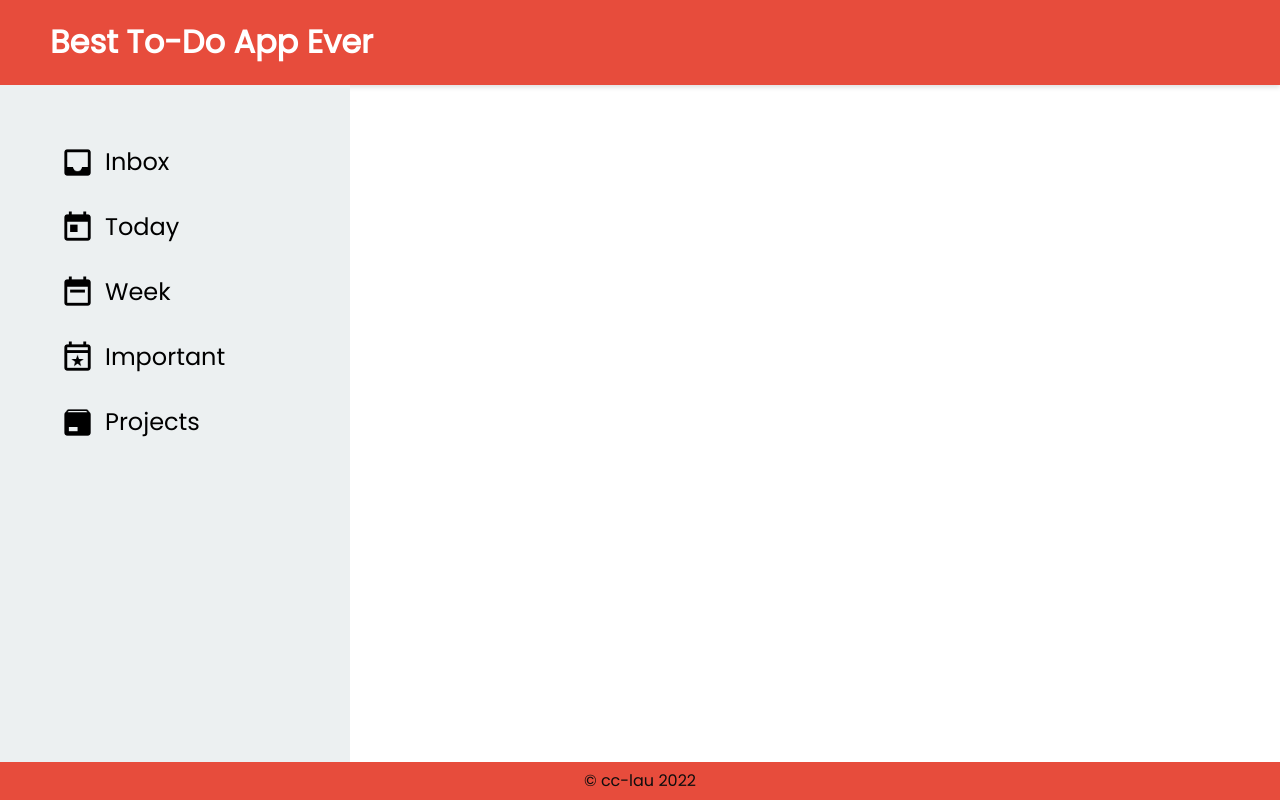
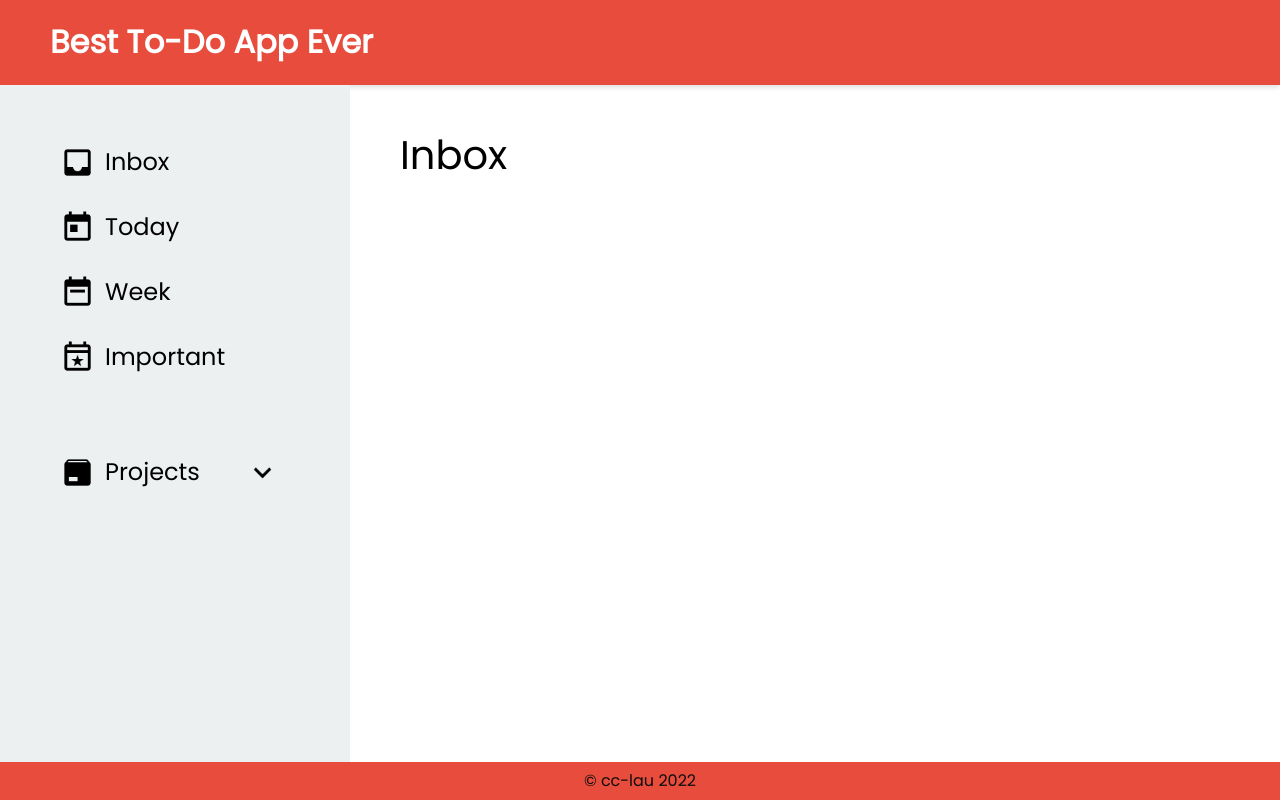
Before and after one commit to cc-lau/todo-list, a website built with webpack: page dist/index.html in a window 1280 px wide. Built offline with nearby package versions, Linux system fonts and the light colour scheme.

Commit message:
Addded event listeners to nav buttons to load different pages

```diff
--- /dev/null
+++ b/src/inboxLoad.js
@@ -0,0 +1,2 @@
+export default function inboxLoad() {
+}
--- a/src/index.js
+++ b/src/index.js
@@ -1,8 +1,180 @@
 import './style.css'
-import pageLoad from './pageLoad.js'
+/* import loadPage from './loadPage.js'
 
 
-pageLoad()
+loadPage() */
+
+
+
+
+
+
+
+
+import inbox from './inbox.png';
+import today from './calendar-today.png';
+import important from './calendar-star-outline.png'
+import week from './calendar-week.png';
+import project from './package.png';
+import downArrow from './chevron-down.png';
+//import upArrow from './chevron-up.png';
+import loadToday from './loadToday.js'
+import loadImportant from './loadImportant.js';
+import loadWeek from './loadWeek.js';
+import loadInbox from './loadInbox.js';
+
+export { contentTitle }
+
+
+    //HEADER
+    const header = document.createElement("div")
+    header.classList.add("header")
+    document.body.appendChild(header)
+
+    const headerText = document.createElement("h1")
+    headerText.classList.add("header-text")
+    headerText.innerHTML = "Best To-Do App Ever"
+    header.appendChild(headerText)
+    /****************************/
+
+    //MAIN CONTAINER
+    const mainContainer = document.createElement("div")
+    mainContainer.classList.add("main-container")
+    document.body.appendChild(mainContainer)
+    /****************************/
+
+    //SIDEBAR
+    const sideBar = document.createElement("div")
+    sideBar.classList.add("side-bar")
+    mainContainer.appendChild(sideBar)
+
+    const selectionContainer = document.createElement("div")
+    selectionContainer.classList.add("selection-container")
+    sideBar.appendChild(selectionContainer)
+
+
+    const sideBarList = document.createElement("ul")
+    selectionContainer.appendChild(sideBarList)
+
+
+
+    //SIDEBAR SELECTIONS
+    const inboxSelect = document.createElement("li")
+    sideBarList.appendChild(inboxSelect)
+    const inboxIcon = new Image();
+    inboxIcon.src = inbox;
+    inboxSelect.appendChild(inboxIcon);
+    const inboxTitle = document.createElement("p")
+    inboxTitle.innerHTML = "Inbox"
+    inboxSelect.appendChild(inboxTitle)
+    inboxSelect.addEventListener('click', function () {
+        loadInbox();
+    })
+
+
+    const todaySelect = document.createElement("li")
+    sideBarList.appendChild(todaySelect)
+    const todayIcon = new Image();
+    todayIcon.src = today;
+    todaySelect.appendChild(todayIcon);
+    const todayTitle = document.createElement("p")
+    todayTitle.innerHTML = "Today"
+    todaySelect.appendChild(todayTitle)
+    todaySelect.addEventListener('click', function () {
+        loadToday();
+    })
+
+
+    const weekSelect = document.createElement("li")
+    sideBarList.appendChild(weekSelect)
+    const weekIcon = new Image();
+    weekIcon.src = week;
+    weekSelect.appendChild(weekIcon);
+    const weekTitle = document.createElement("p")
+    weekTitle.innerHTML = "Week"
+    weekSelect.appendChild(weekTitle)
+    weekSelect.addEventListener('click', function () {
+        loadWeek();
+    })
+
+
+    const importantSelect = document.createElement("li")
+    sideBarList.appendChild(importantSelect)
+    const importantIcon = new Image();
+    importantIcon.src = important;
+    importantSelect.appendChild(importantIcon);
+    const importantTitle = document.createElement("p")
+    importantTitle.innerHTML = "Important"
+    importantSelect.appendChild(importantTitle)
+    importantSelect.addEventListener('click', function () {
+        loadImportant();
+    })
+
+    const projectSelect = document.createElement("li")
+    projectSelect.classList.add("project-select")
+    sideBarList.appendChild(projectSelect)
+    const projectIcon = new Image();
+    projectIcon.src = project;
+    projectSelect.appendChild(projectIcon);
+    const projectTitle = document.createElement("p")
+    projectTitle.innerHTML = "Projects"
+    projectSelect.appendChild(projectTitle)
+
+    const downArrowIcon = new Image();
+    downArrowIcon.src = downArrow;
+    projectSelect.appendChild(downArrowIcon);
+    downArrowIcon.classList.add("down-arrow")
+
+
+/*     const upArrowIcon = new Image();
+    upArrowIcon.src = upArrow;
+    projectSelect.appendChild(upArrowIcon ); */
+    /****************************/
+
+
+    //CONTENT CONTAINER
+    const contentContainer = document.createElement("div")
+    contentContainer.classList.add("content-container")
+    mainContainer.appendChild(contentContainer)
+
+    const contentTitle = document.createElement("div")
+    contentTitle.classList.add("content-title")
+    contentTitle.innerHTML = "Inbox"
+    contentContainer.appendChild(contentTitle)
+
+
+    /****************************/
+
+    //FOOTER
+    const footer = document.createElement("div")
+    footer.classList.add("footer")
+    document.body.appendChild(footer)
+
+    const footerText = document.createElement("p")
+    footer.classList.add("footer-text")
+    footer.innerHTML = "&#169; cc-lau 2022"
+    footer.appendChild(footerText)
+
+
+
+
+
+
+
+
+
+
+
+
+
+
+
+
+
+
+
+
+
 
 /* const test = document.createElement("div")
 test.classList.add("test")
--- /dev/null
+++ b/src/loadImportant.js
@@ -0,0 +1,5 @@
+import { contentTitle } from "./index.js";
+
+export default function loadImportant() {
+    contentTitle.innerHTML = "Important"
+}
--- /dev/null
+++ b/src/loadInbox.js
@@ -0,0 +1,5 @@
+import { contentTitle } from "./index.js";
+
+export default function loadInbox() {
+    contentTitle.innerHTML = "Inbox"
+}
--- /dev/null
+++ b/src/loadToday.js
@@ -0,0 +1,5 @@
+import { contentTitle } from "./index.js";
+
+export default function loadToday() {
+    contentTitle.innerHTML = "Today"
+}
--- /dev/null
+++ b/src/loadWeek.js
@@ -0,0 +1,5 @@
+import { contentTitle } from "./index.js";
+
+export default function loadWeek() {
+    contentTitle.innerHTML = "Week"
+}
--- a/src/pageLoad.js
+++ /dev/null
@@ -1,113 +0,0 @@
-import inbox from './inbox.png';
-import today from './calendar-today.png';
-import important from './calendar-star-outline.png'
-import week from './calendar-week.png';
-import project from './package.png';
-
-
-export default function pageLoad() {
-
-    //HEADER
-    const header = document.createElement("div")
-    header.classList.add("header")
-    document.body.appendChild(header)
-
-    const headerText = document.createElement("h1")
-    headerText.classList.add("header-text")
-    headerText.innerHTML = "Best To-Do App Ever"
-    header.appendChild(headerText)
-    /****************************/
-
-    //MAIN CONTAINER
-    const mainContainer = document.createElement("div")
-    mainContainer.classList.add("main-container")
-    document.body.appendChild(mainContainer)
-    /****************************/
-
-    //SIDEBAR
-    const sideBar = document.createElement("div")
-    sideBar.classList.add("side-bar")
-    mainContainer.appendChild(sideBar)
-
-    const selectionContainer = document.createElement("div")
-    selectionContainer.classList.add("selection-container")
-    sideBar.appendChild(selectionContainer)
-
-
-    const sideBarList = document.createElement("ul")
-    selectionContainer.appendChild(sideBarList)
-
-
-
-    //SIDEBAR SELECTIONS
-    const inboxSelect = document.createElement("li")
-    sideBarList.appendChild(inboxSelect)
-    const inboxIcon = new Image();
-    inboxIcon.src = inbox;
-    inboxSelect.appendChild(inboxIcon);
-    const inboxTitle = document.createElement("p")
-    inboxTitle.innerHTML = "Inbox"
-    inboxSelect.appendChild(inboxTitle)
-
-
-    const todaySelect = document.createElement("li")
-    sideBarList.appendChild(todaySelect)
-    const todayIcon = new Image();
-    todayIcon.src = today;
-    todaySelect.appendChild(todayIcon);
-    const todayTitle = document.createElement("p")
-    todayTitle.innerHTML = "Today"
-    todaySelect.appendChild(todayTitle)
-
-
-    const weekSelect = document.createElement("li")
-    sideBarList.appendChild(weekSelect)
-    const weekIcon = new Image();
-    weekIcon.src = week;
-    weekSelect.appendChild(weekIcon);
-    const weekTitle = document.createElement("p")
-    weekTitle.innerHTML = "Week"
-    weekSelect.appendChild(weekTitle)
-
-
-    const importantSelect = document.createElement("li")
-    sideBarList.appendChild(importantSelect)
-    const importantIcon = new Image();
-    importantIcon.src = important;
-    importantSelect.appendChild(importantIcon);
-    const importantTitle = document.createElement("p")
-    importantTitle.innerHTML = "Important"
-    importantSelect.appendChild(importantTitle)
-
-
-
-
-
-    const projectSelect = document.createElement("li")
-    sideBarList.appendChild(projectSelect)
-    const projectIcon = new Image();
-    projectIcon.src = project;
-    projectSelect.appendChild(projectIcon);
-    const projectTitle = document.createElement("p")
-    projectTitle.innerHTML = "Projects"
-    projectSelect.appendChild(projectTitle)
-    /****************************/
-
-
-    //CONTENT CONTAINER
-    const contentContainer = document.createElement("div")
-    contentContainer.classList.add("content-container")
-    mainContainer.appendChild(contentContainer)
-    /****************************/
-
-    //FOOTER
-    const footer = document.createElement("div")
-    footer.classList.add("footer")
-    document.body.appendChild(footer)
-
-    const footerText = document.createElement("p")
-    footer.classList.add("footer-text")
-    footer.innerHTML = "&#169; cc-lau 2022"
-    footer.appendChild(footerText)
-
-}
--- a/src/style.css
+++ b/src/style.css
@@ -120,12 +120,28 @@ body {
 	border-radius: 10px;
 }
 
+.project-select {
+	border-top: 1px solid black;
+	margin-top: 50px;
+
+}
+
+.down-arrow {
+	margin-left: 35px;
+}
+
 .selection-container > ul > li > p {
 	font-size: 1.5rem;
 }
 
 .content-container {
-	background-color: #dff9fb;
+	display: flex;
+	padding-left: 50px;
+	padding-top: 50px;
+}
+
+.content-title {
+	font-size: 2.5rem;
 }
 
 .footer {
```
Also changed, not shown: src/test.js (+8 -0 lines), dist/e6603317551ad59805d6.png (added), dist/index.bundle.js, src/chevron-down.png (added), src/chevron-up.png (added), src/loadPage.js (added).
